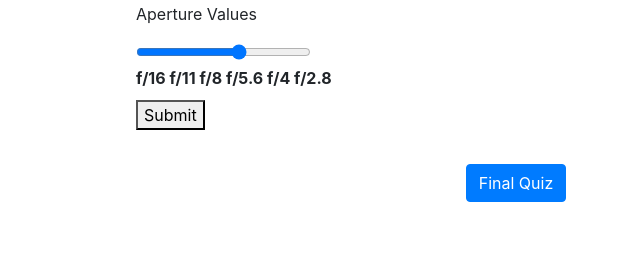
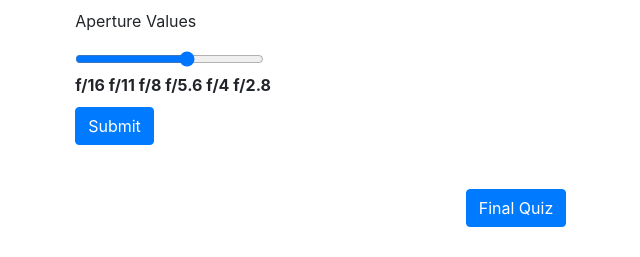
Before and after one commit to YYwang14/UI-Technical-Prototype, a Flask app: page /aperture_quiz in a window 1280 px wide. Shown: the part 791-1048 px from the top of the page, without its empty margins (124-764 px from the left). Before the commit the page ends 993 px from the top, so only its background shows below. Run offline with Flask 3, Linux system fonts and the light colour scheme; some libraries are stand-ins or nearby versions.

Commit message:
Update aperture_quiz.html

```diff
--- a/templates/aperture_quiz.html
+++ b/templates/aperture_quiz.html
@@ -4,23 +4,23 @@
 {% block content %}
 <link rel="stylesheet" href="{{ url_for('static', filename='css/main.css') }}">
 <script src="{{ url_for('static', filename='js/aperture.js') }}"></script>
-<h1>Aperture Section Quiz</h1>
+<h1 style="margin-left: 25px; margin-top: 7px;">Aperture Section Quiz</h1>
 <div class="container">
     <div class="row">
         <!-- Image being matched on the left -->
-        <div class="col-md-6">
-            <h1>Match this picture</h1>
+        <div class="col-md-6" style="margin-left: -8%;">
+            <h1 class="title">Match this picture</h1>
             <img id="apertureImage" src="{{ url_for('static', filename='images/aperture_f16.png') }}">
         </div>
 
         <!-- Image to match on the right -->
-        <div class="col-md-6">
-            <h1>to this picture</h1>
+        <div class="col-md-6"style="margin-left: 8%;">
+            <h1 class="title">to this picture</h1>
             <img src="{{ url_for('static', filename='images/' + random_aperture_image) }}" id="randomImage">
         </div>
     </div>
 
-    <div class="slider-container">
+    <div class="slider-container" style="margin-left: -8%;">
         <p style="margin-top:23px;">Aperture Values</p>
         <input type="range" min="0" max="5" step="1" class="slider" id="apertureRange" style="width: 23%; margin-top: 0%;">
         <!-- Display the values below the slider -->
@@ -33,8 +33,8 @@
             <span>f/2.8</span>
         </div>
     </div>
-    <button id="submitBtn" style="margin-top: 10px;">Submit</button>
-    <p id="result"></p>
+    <button id="submitBtn" class="btn btn-primary" style="margin-top: 10px; margin-left: -8%;">Submit</button>
+    <p id="result" style="margin-left: -8%;"></p>
     <div class="text-center mt-4">
         <a href="{{ url_for('quiz_iso') }}" class="btn btn-primary"> Final Quiz</a>
     </div>
```
